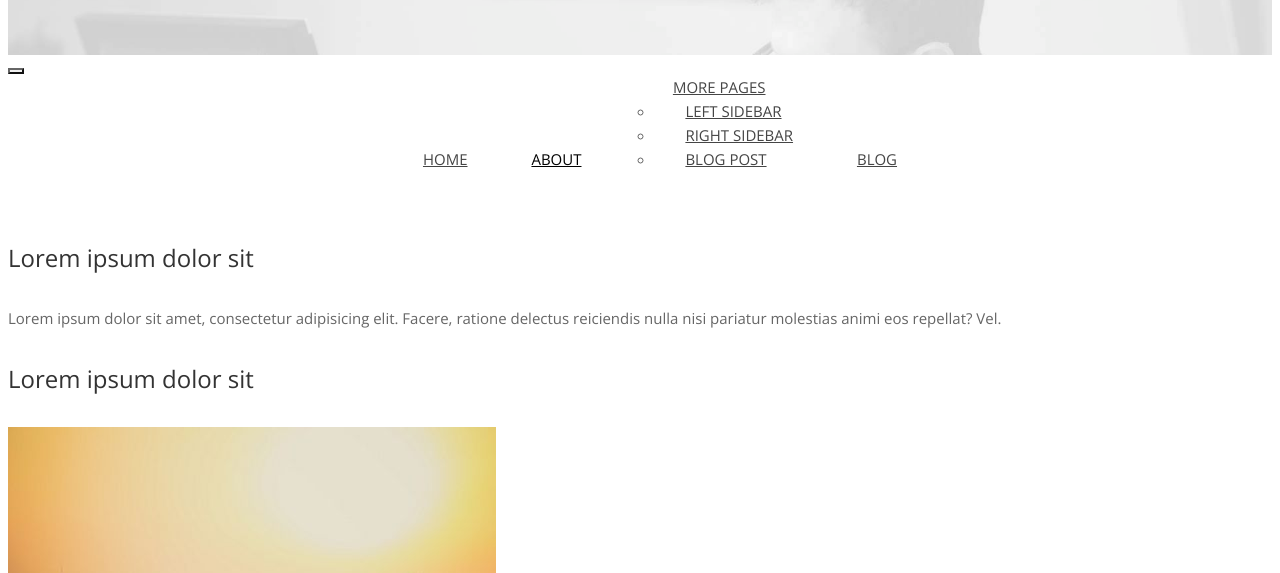
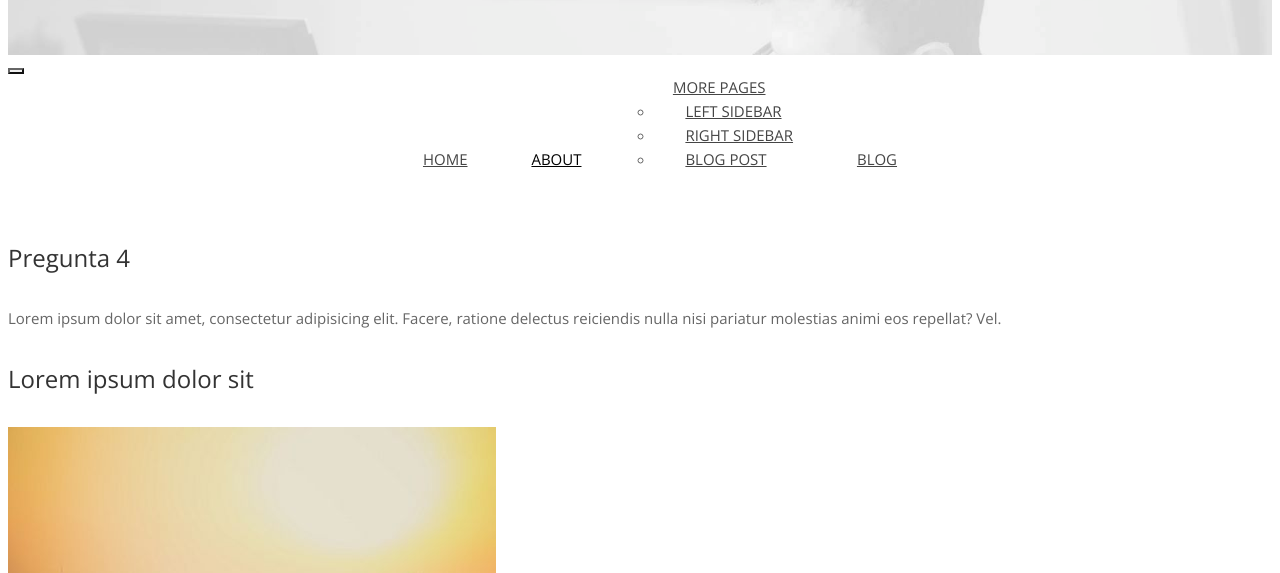
Before and after one commit to Torres093/PerfilPagWeb, a plain HTML site: page sidebar-left.html in a window 1280 px wide. Shown: the part 176-749 px from the top of the page. Drawn offline with nearby package versions, Linux system fonts and the light colour scheme; some icons are missing; a web font is replaced by a local one.

Commit message:
modificaciones2

```diff
--- a/sidebar-left.html
+++ b/sidebar-left.html
@@ -71,7 +71,7 @@
 
 				<div class="row widget">
 					<div class="col-xs-12">
-						<h4>Lorem ipsum dolor sit</h4>
+						<h4>Pregunta 4</h4>
 						<p>Lorem ipsum dolor sit amet, consectetur adipisicing elit. Facere, ratione delectus reiciendis nulla nisi pariatur molestias animi eos repellat? Vel.</p>
 					</div>
 				</div>
```
